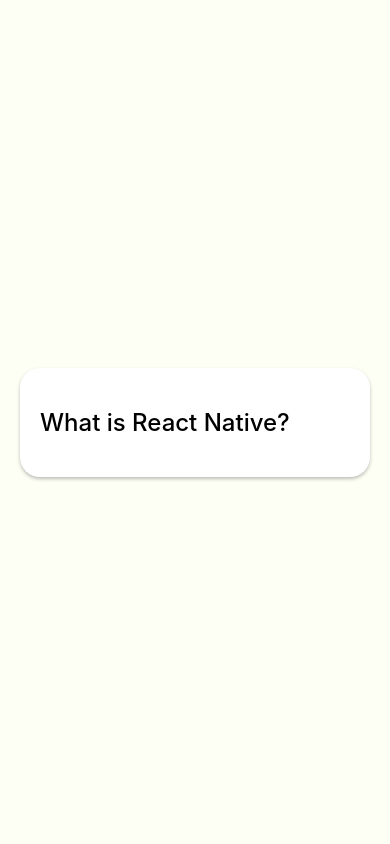
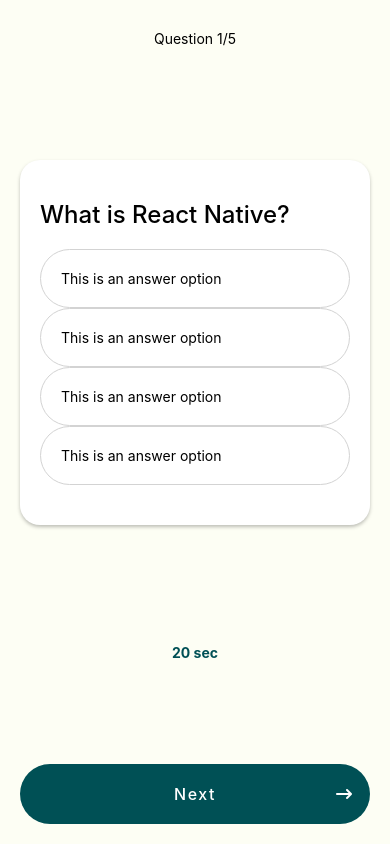
Before and after one commit to mackoctavian/Quiz, a React Native app: screen / in a window 390 px wide. Built offline with nearby package versions, Linux system fonts and the light colour scheme.

Commit message:
Added a quiz app UI

```diff
--- a/src/app/QuizScreen.tsx
+++ b/src/app/QuizScreen.tsx
@@ -1,18 +1,71 @@
 import { StatusBar } from "expo-status-bar";
-import { View, Text } from "react-native";
+import { View, Text, StyleSheet, SafeAreaView, Pressable } from "react-native";
 import { QuestionCard } from "../components/QuestionCard";
+import FontAwesome6 from "@expo/vector-icons/FontAwesome6";
 
 export default function QuizScreen() {
   return (
-    <View
-      style={{
-        backgroundColor: "#FDFEF4",
-        flex: 1,
-        justifyContent: "center",
-        padding: 20,
-      }}
-    >
-      <QuestionCard />
-    </View>
+    <SafeAreaView style={styles.page}>
+      <View style={styles.container}>
+        {/* Header */}
+        <View>
+          <Text style={styles.title}>Question 1/5</Text>
+        </View>
+
+        {/* Body */}
+        <QuestionCard />
+        <Text style={styles.time}>20 sec</Text>
+        {/* Footer */}
+        <Pressable onPress={() => console.warn("Press")} style={styles.button}>
+          <Text style={styles.buttonText}>Next</Text>
+          <FontAwesome6
+            name="arrow-right-long"
+            size={16}
+            color="white"
+            style={styles.buttonIcon}
+          />
+        </Pressable>
+      </View>
+    </SafeAreaView>
   );
 }
+
+const styles = StyleSheet.create({
+  container: {
+    flex: 1,
+    justifyContent: "space-between",
+    padding: 20,
+  },
+  page: {
+    flex: 1,
+    backgroundColor: "#FDFEF4",
+  },
+  title: {
+    textAlign: "center",
+    color: "",
+    paddingVertical: 10,
+  },
+  time: {
+    textAlign: "center",
+    marginTop: 15,
+    color: "#005055",
+    fontWeight: "bold",
+  },
+  button: {
+    backgroundColor: "#005055",
+    padding: 20,
+    borderRadius: 100,
+    alignItems: "center",
+    justifyContent: "center",
+  },
+  buttonText: {
+    color: "white",
+    fontWeight: "500",
+    fontSize: 16,
+    letterSpacing: 1.5,
+  },
+  buttonIcon: {
+    position: "absolute",
+    right: 18,
+  },
+});
--- /dev/null
+++ b/src/components/AnswerOption.tsx
@@ -0,0 +1,18 @@
+import { StyleSheet, Text, View } from "react-native";
+
+export default function AnswerOption() {
+  return (
+    <View style={styles.constainer}>
+      <Text>This is an answer option</Text>
+    </View>
+  );
+}
+
+const styles = StyleSheet.create({
+  constainer: {
+    borderWidth: 1,
+    padding: 20,
+    borderColor: "lightgray",
+    borderRadius: 100,
+  },
+});
--- a/src/components/QuestionCard.tsx
+++ b/src/components/QuestionCard.tsx
@@ -1,9 +1,16 @@
 import { StyleSheet, Text, View } from "react-native";
+import AnswerOption from "./AnswerOption";
 
 export const QuestionCard = () => {
   return (
     <View style={styles.questionCard}>
       <Text style={styles.question}>What is React Native?</Text>
+      <View>
+        <AnswerOption />
+        <AnswerOption />
+        <AnswerOption />
+        <AnswerOption />
+      </View>
     </View>
   );
 };
```
